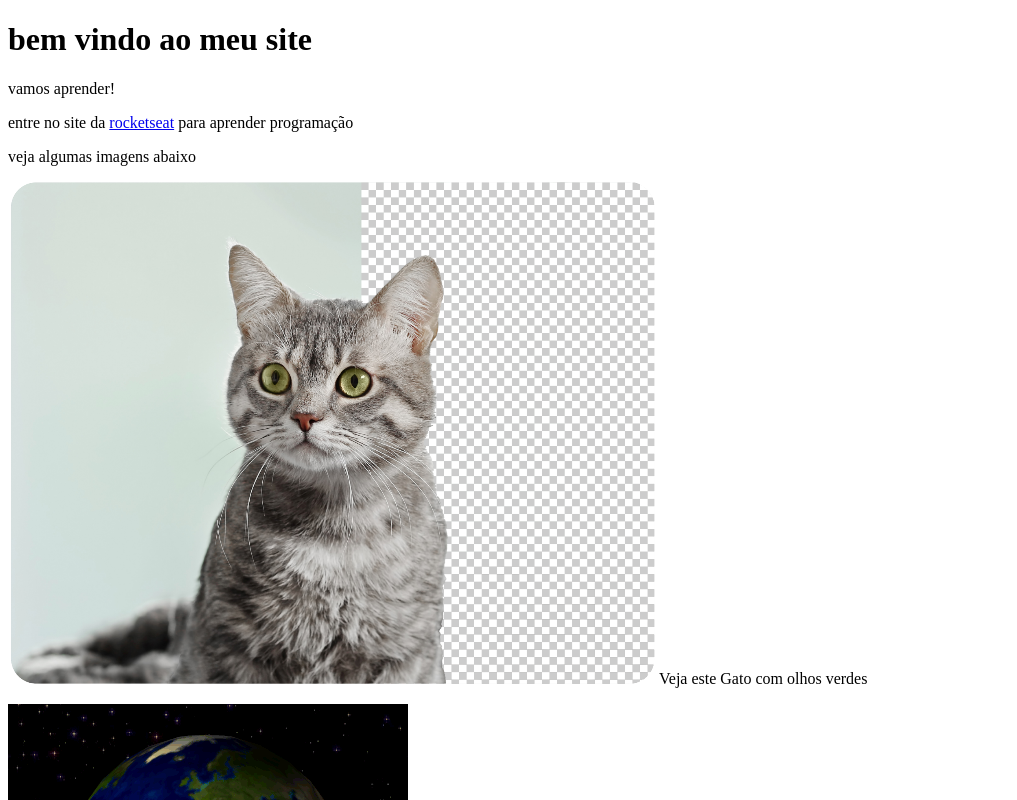
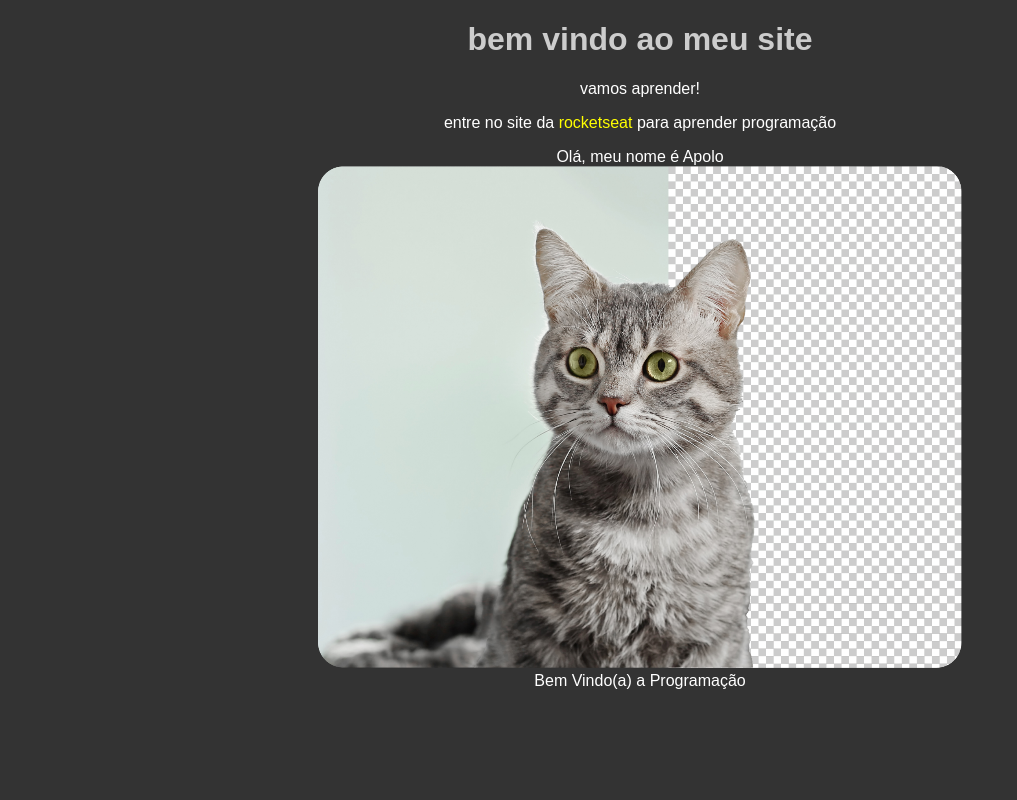
Before and after one commit to anajuliav/Aprendizado, a plain HTML site: page index.html in a window 1280 px wide. Shown: the top 800 px of the page, without its empty margins (0-1017 px from the left). Drawn offline with Linux system fonts and the light colour scheme.

Commit message:
hoje iniciei css

```diff
--- a/index.html
+++ b/index.html
@@ -1,8 +1,16 @@
 <!DOCTYPE html>
 <html lang="en">
 <head>
-<meta charset="utf-8" />
+<meta charset="utf-8">
 <title>Bem vindo ao meu site</title>
+<style>
+    body { text-align: center; font-family: Arial; background-color: #333; }
+    p { color: #fff;}
+    h1 { color: #ccc;}
+    a { color: #FF0; text-decoration: none;}
+
+
+</style>
 </head>
 <body>
     <h1>bem vindo ao meu site</h1>
@@ -10,11 +18,7 @@
 
     <p>entre no site da <a href="https://www.rocketseat.com.br/"  target="_blank">rocketseat</a> para aprender programação</p>
 
-    <p>veja algumas imagens abaixo</p>
-
-    <p><img src="imagens/gato.png" alt="imagem png gato"/>Veja este Gato com olhos verdes</p>
-    <p><img src="imagens/fg.gif" alt="imagem gif planeta terra"/>Veja está terra girando</p>
-    <p><img src="imagens/onça.jpg" alt="imagem jpg de tigre " />Veja este tigre bonito</p>
+    <p>Olá, meu nome é Apolo <br><img src="imagens/gato.png" alt="imagem png gato"><br> Bem Vindo(a) a Programação</p>
 
 
 
```
Also changed, not shown: imagens/xedni.html (deleted, +0 -12 lines), imagens/fg.gif (deleted), imagens/onça.jpg (deleted).
